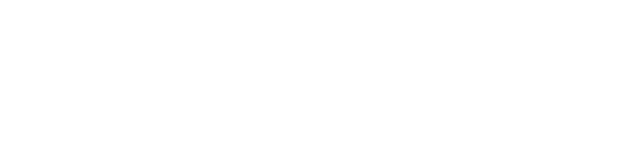
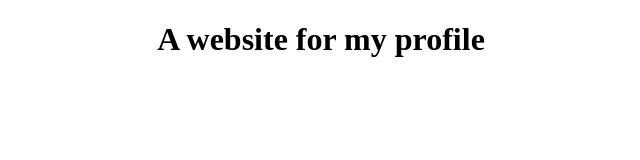
Before and after one commit to esraa169-2004/check, a plain HTML site: page index.html in a window 1280 px wide. Shown: the whole page, without its empty margins (319-959 px from the left). Drawn offline with Linux system fonts and the light colour scheme.

Commit message:
multi apdate

```diff
--- a/index.html
+++ b/index.html
@@ -3,9 +3,11 @@
 <head>
     <meta charset="UTF-8">
     <meta name="viewport" content="width=device-width, initial-scale=1.0">
-    <title>Document</title>
+    <title>my first task for iti</title>
 </head>
 <body>
+    <h1 style="text-align: center;">A website for my profile</h1>
+
 
 </body>
 </html>
```
